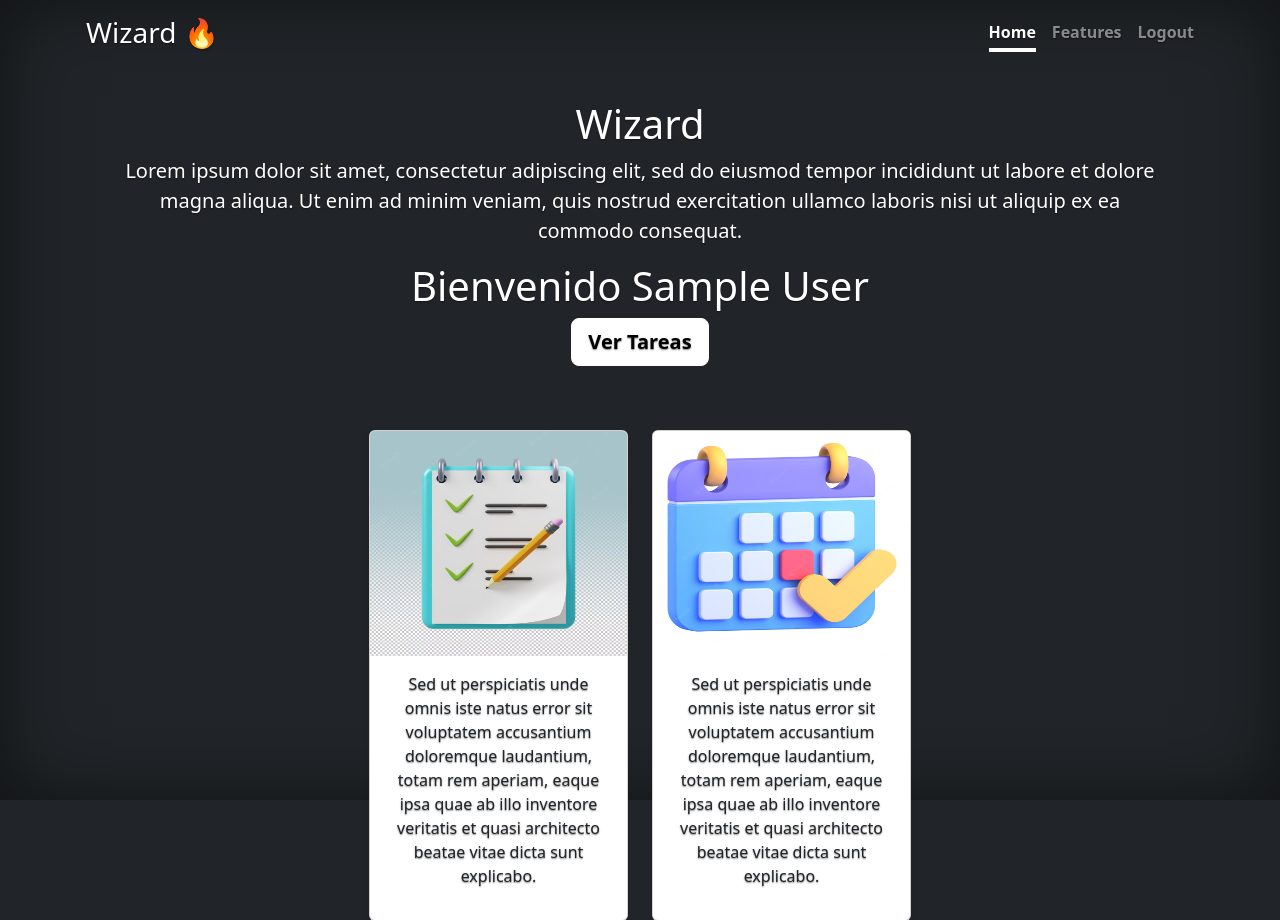
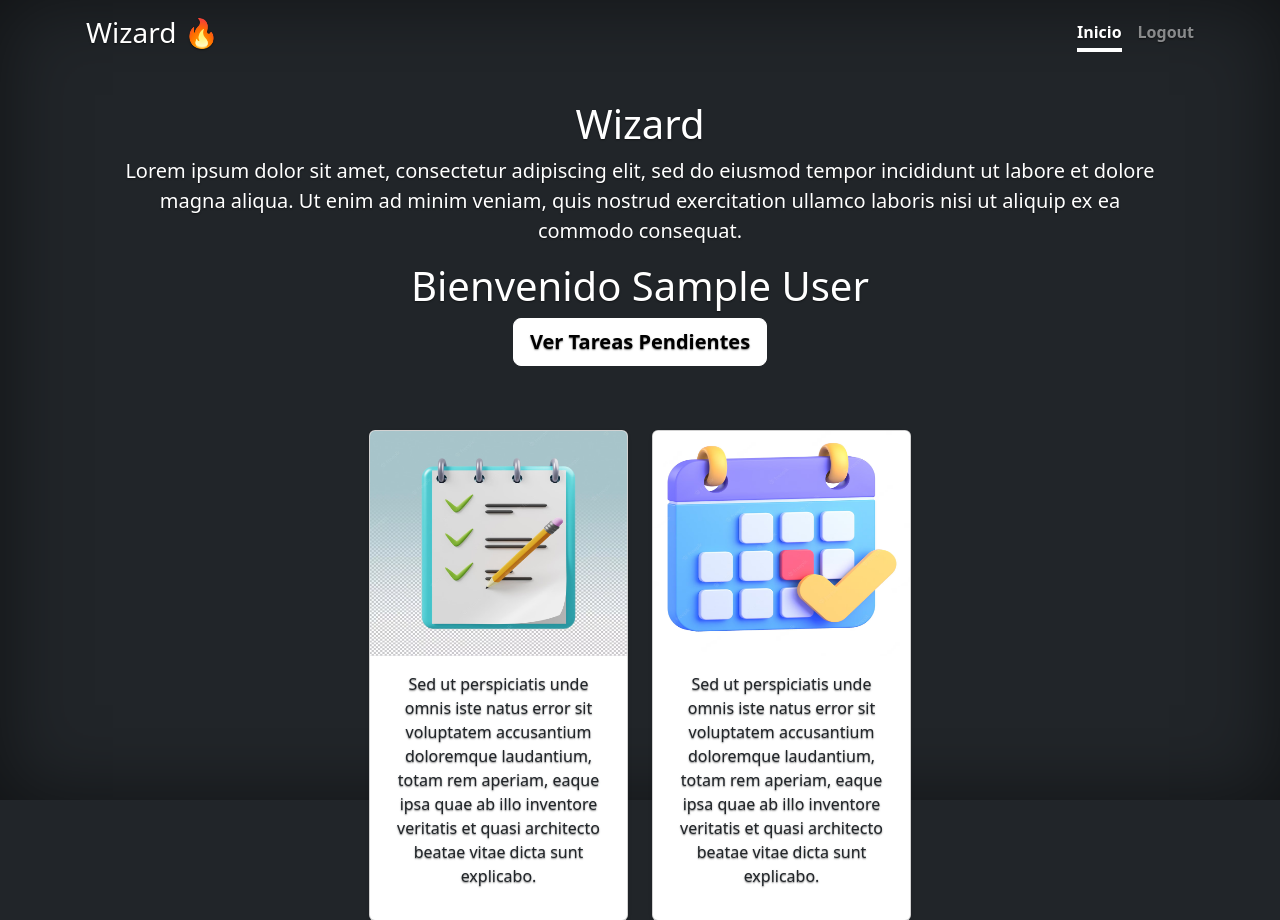
Before and after one commit to BorisSMorales/individual_m7, a Django app: page / in a window 1280 px wide. Shown: the top 920 px of the page. Run offline with Django 4.2, Linux system fonts and the light colour scheme; the visitor is signed in with stand-in values (Sample User, id 1).

Commit message:
Cambios Leves

```diff
--- a/individual_m7app/templates/base.html
+++ b/individual_m7app/templates/base.html
@@ -15,8 +15,7 @@
             <div>
                 <h3 class="float-md-start mb-0">Wizard 🔥</h3>
                 <nav class="nav nav-masthead justify-content-center float-md-end">
-                    <a class="nav-link active" aria-current="page" href="{% url 'landing' %}">Home</a>
-                    <a class="nav-link" href="#">Features</a>
+                    <a class="nav-link active" aria-current="page" href="{% url 'landing' %}">Inicio</a>
 
                     {% if user.is_authenticated %}
                     <a class="nav-link" href="{% url 'logout' %}">Logout</a>
--- a/individual_m7app/templates/landingpage.html
+++ b/individual_m7app/templates/landingpage.html
@@ -18,7 +18,7 @@
                 <p class="lead">
                     {% if user.is_authenticated %}
                     <h1> Bienvenido {{ user.first_name }} {{ user.last_name }} </h1>
-                    <a href="#" class="btn btn-lg btn-secondary fw-bold border-white bg-white" style="color:black">Ver Tareas</a>
+                    <a href="#" class="btn btn-lg btn-secondary fw-bold border-white bg-white" style="color:black">Ver Tareas Pendientes</a>
                     {% else %}
                     <a href="#" class="btn btn-lg btn-secondary fw-bold border-white bg-white" style="color:black">Learn more</a>
                     {% endif %}
```
